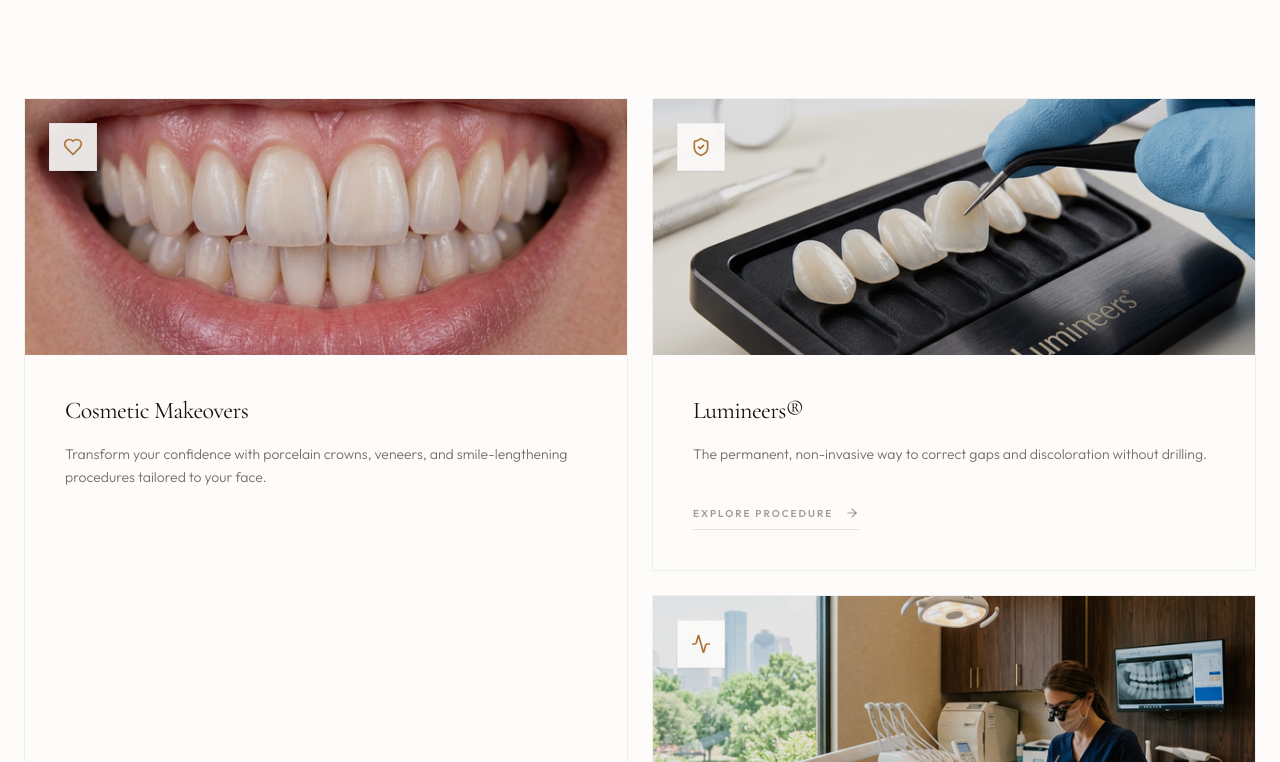
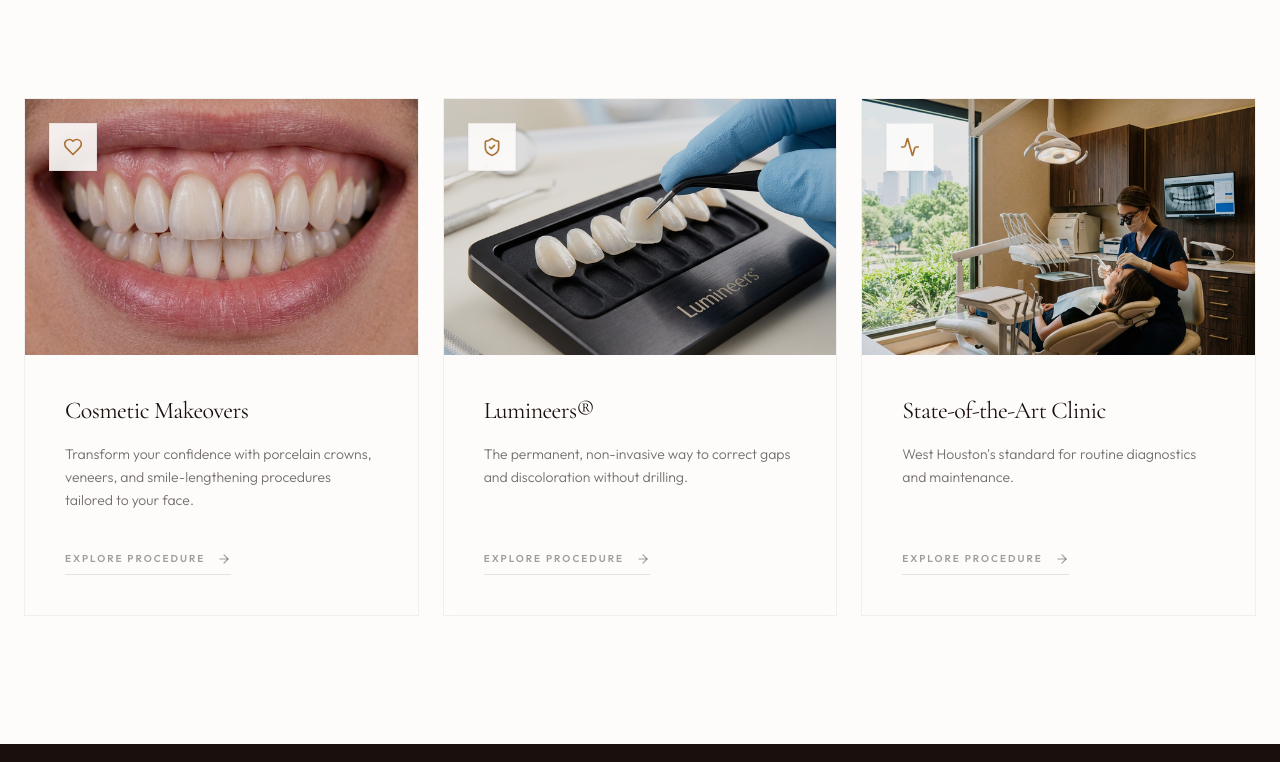
Before and after one commit to boredluisj/carpenter-dental-demo, a React (Vite) app: page / in a window 1280 px wide. Shown: the part 1258-2020 px from the top of the page. Built offline with nearby package versions, Linux system fonts and the light colour scheme.

Commit message:
fix: refactor clinical pillars grid to eliminate empty space and balance layot

```diff
--- a/src/pages/Home.tsx
+++ b/src/pages/Home.tsx
@@ -46,14 +46,14 @@ const Home = () => {
           </div>
 
 
-          <div className="grid grid-cols-1 md:grid-cols-4 lg:grid-cols-6 gap-6 h-full auto-rows-[minmax(250px,auto)]">
+          <div className="grid grid-cols-1 md:grid-cols-2 lg:grid-cols-3 gap-6 h-full auto-rows-[minmax(250px,auto)]">
             <ServiceCard
               title="Cosmetic Makeovers"
               description="Transform your confidence with porcelain crowns, veneers, and smile-lengthening procedures tailored to your face."
               icon={<Heart size={20} className="text-primary-600" />}
               image="/images/cosmetic-makeover.png"
               link="/services#cosmetic"
-              className="md:col-span-2 lg:col-span-3 lg:row-span-2 h-full"
+              className="h-full"
               delay={0}
             />
             <ServiceCard
@@ -62,7 +62,7 @@ const Home = () => {
               icon={<ShieldCheck size={20} className="text-primary-600" />}
               image="/images/lumineers.png"
               link="/services#lumineers"
-              className="md:col-span-2 lg:col-span-3 h-full"
+              className="h-full"
               delay={0.1}
             />
             <ServiceCard
@@ -71,7 +71,7 @@ const Home = () => {
               icon={<Activity size={20} className="text-primary-600" />}
               image="/images/modern-clinic.png"
               link="/services#general"
-              className="md:col-span-4 lg:col-span-3 h-full"
+              className="md:col-span-2 lg:col-span-1 h-full"
               delay={0.2}
             />
           </div>
```
